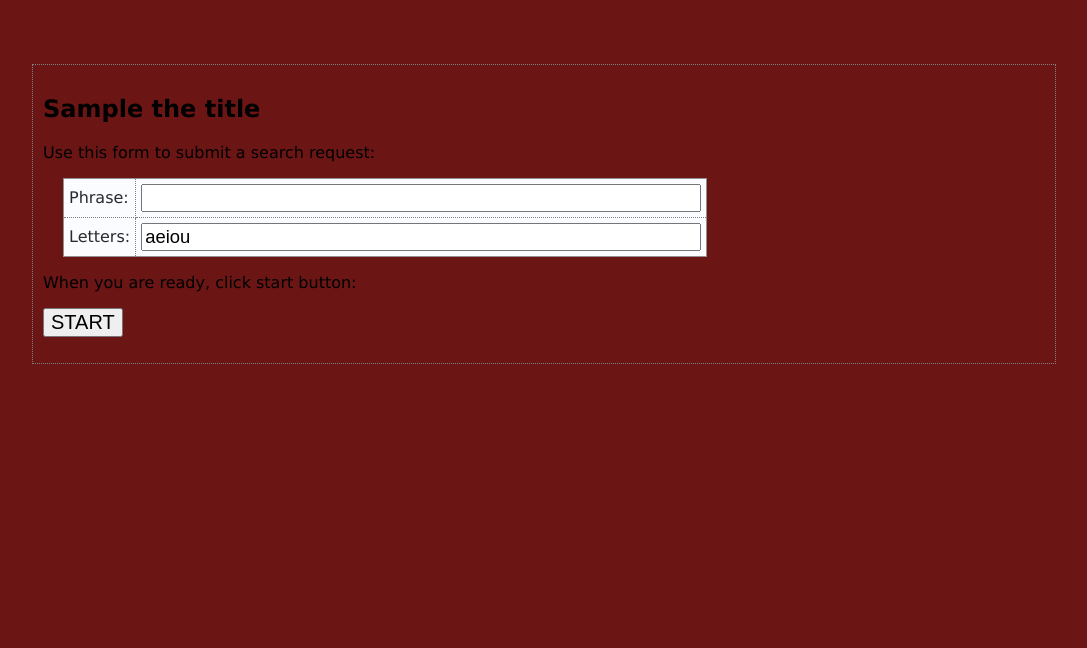
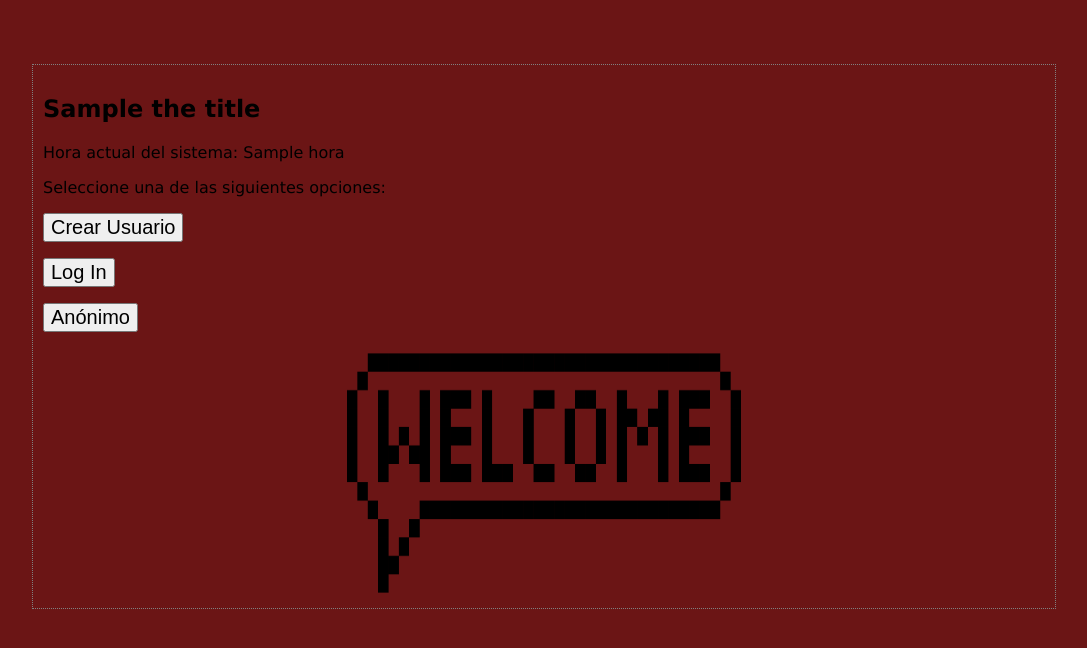
Before and after one commit to sergiogj98/practfinal, a Flask app: template myproject/templates/entry.html in a window 1280 px wide. Shown: the top 648 px of the page, without its empty margins (96-1183 px from the left). Run offline with Flask 2, Linux system fonts and the light colour scheme; the template is opened without the code that fills it: most values are stand-ins (such as "Sample title", 1, 10 or a date in 2020).

Commit message:
Se ha modificado el archivo entry.html para darle apariencia de menu principal. Se ha añadido hora actual de sistema, pero muestra una hora menos. HAY QUE CAMBIAR ESTE ERROR

```diff
--- a/myproject/templates/entry.html
+++ b/myproject/templates/entry.html
@@ -1,17 +1,25 @@
 {% extends 'base.html' %}
+
 
 {% block body %}
 <h2>{{ the_title }}</h2>
+    <p>Hora actual del sistema:  {{hora}}</p>
+    <p>Seleccione una de las siguientes opciones:
+    <form method="post" action="/new">
+    <p><input value="Crear Usuario" type="SUBMIT"></p>
+    </form>
 
-    <form method="post" action="/search">
-    <table>
-        <p>
-            Use this form to submit a search request:
-        </p>
-        <tr><td>Phrase:</td><td><input name="phrase" type="TEXT" width="60"></td></tr>
-        <tr><td>Letters:</td><td><input name="letters" type="TEXT" value="aeiou"></td></tr>
-    </table>
-    <p>When you are ready, click start button:</p>
-    <p><input value="START" type="SUBMIT"></p>
+    <form method="post" action="/login">
+    <p><input value="Log In" type="SUBMIT"></p>
     </form>
+
+    <form method="post" action="/anonimous">
+    <p><input value="Anónimo" type="SUBMIT"></p>
+    </form>
+
+
+    <img src="/static/Welcome.png"
+         alt= "Imagen de Bienvenida a la página Web"
+         width="400"
+         height="250">
 {% endblock %}
```
